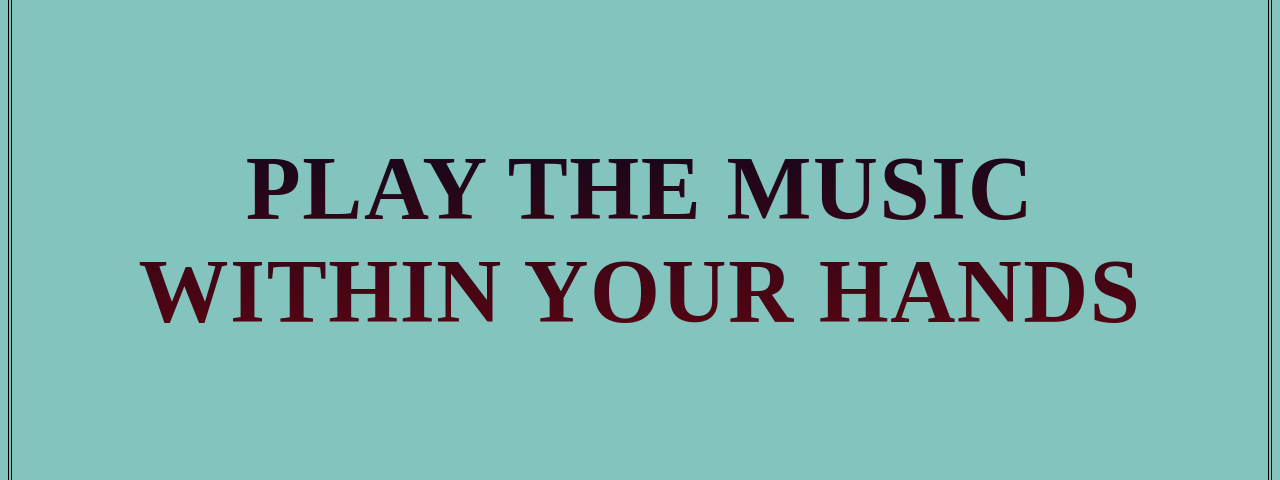
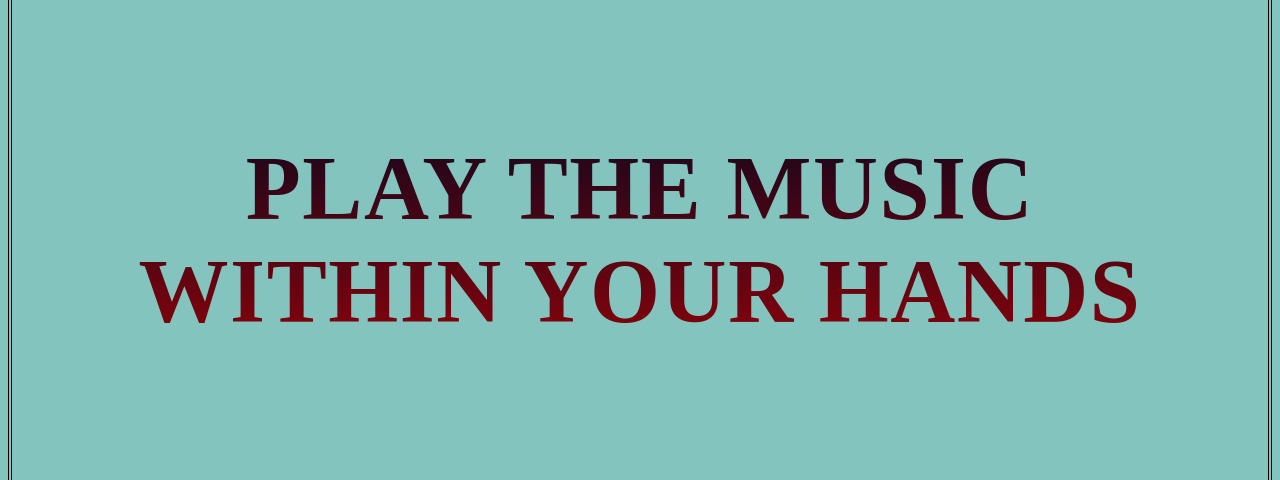
Before and after one commit to jennyroseformon/Keyboard, a plain HTML site: page index.html in a window 1280 px wide. Shown: the part 283-763 px from the top of the page. Drawn offline with Linux system fonts and the light colour scheme.

Commit message:
Update keyboard.css

```diff
--- a/keyboard.css
+++ b/keyboard.css
@@ -10,6 +10,7 @@ html, body{
 	background-color: #83c5be;
 	flex-display: flex;
 	flex-direction: column;
+	align-items: stretch;
 }
 
 #page {
@@ -64,7 +65,7 @@ a:hover, #on{
 	font-weight: bold;
 	color: #000000;
 	padding-left: 30px;
-  	background: -webkit-linear-gradient(#03071e, #6a040f);
+  	background: -webkit-linear-gradient(#03071e, #9d0208);
   	-webkit-background-clip: text;
   	-webkit-text-fill-color: transparent;
   	padding: 50px;
```
